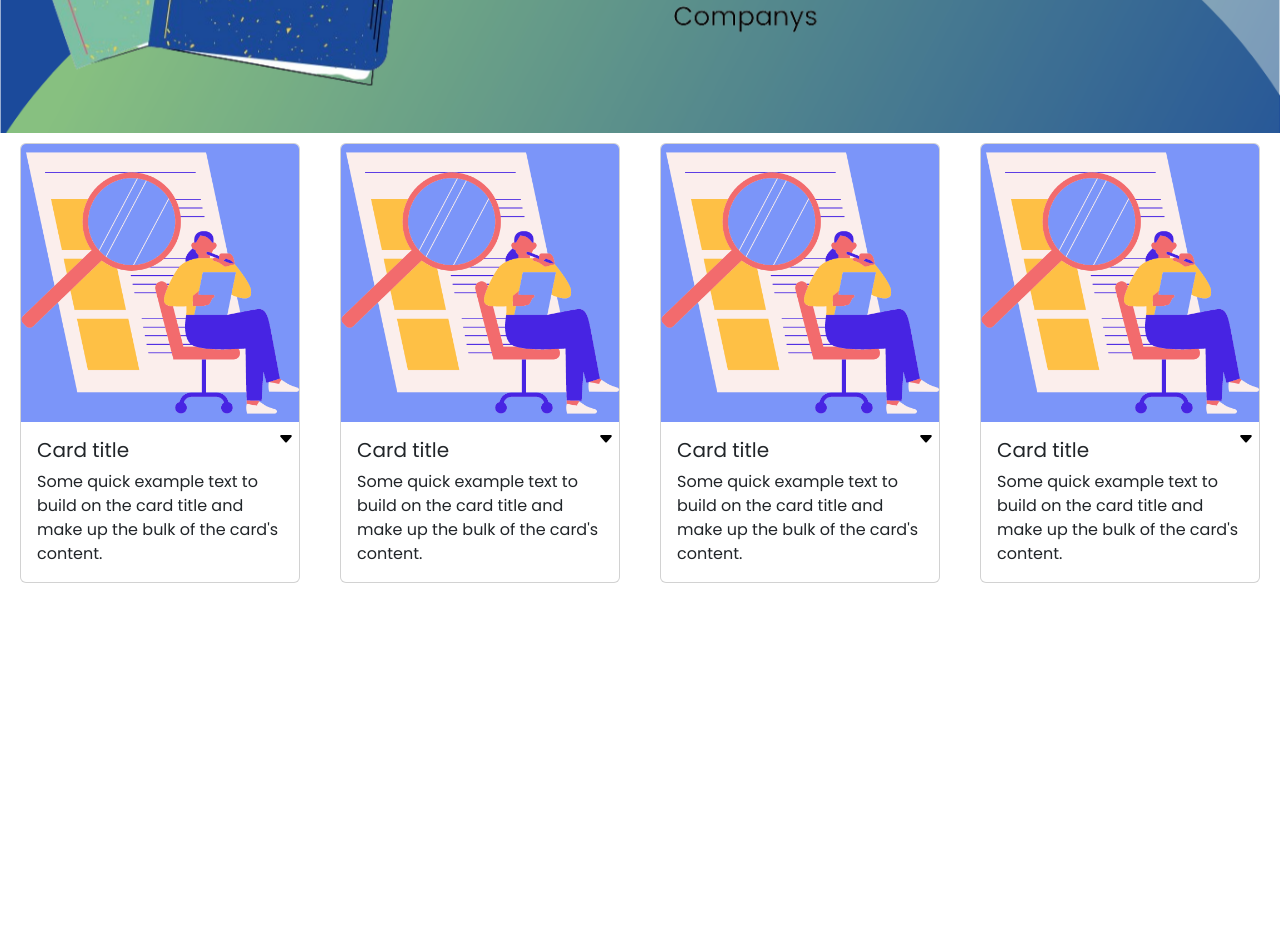
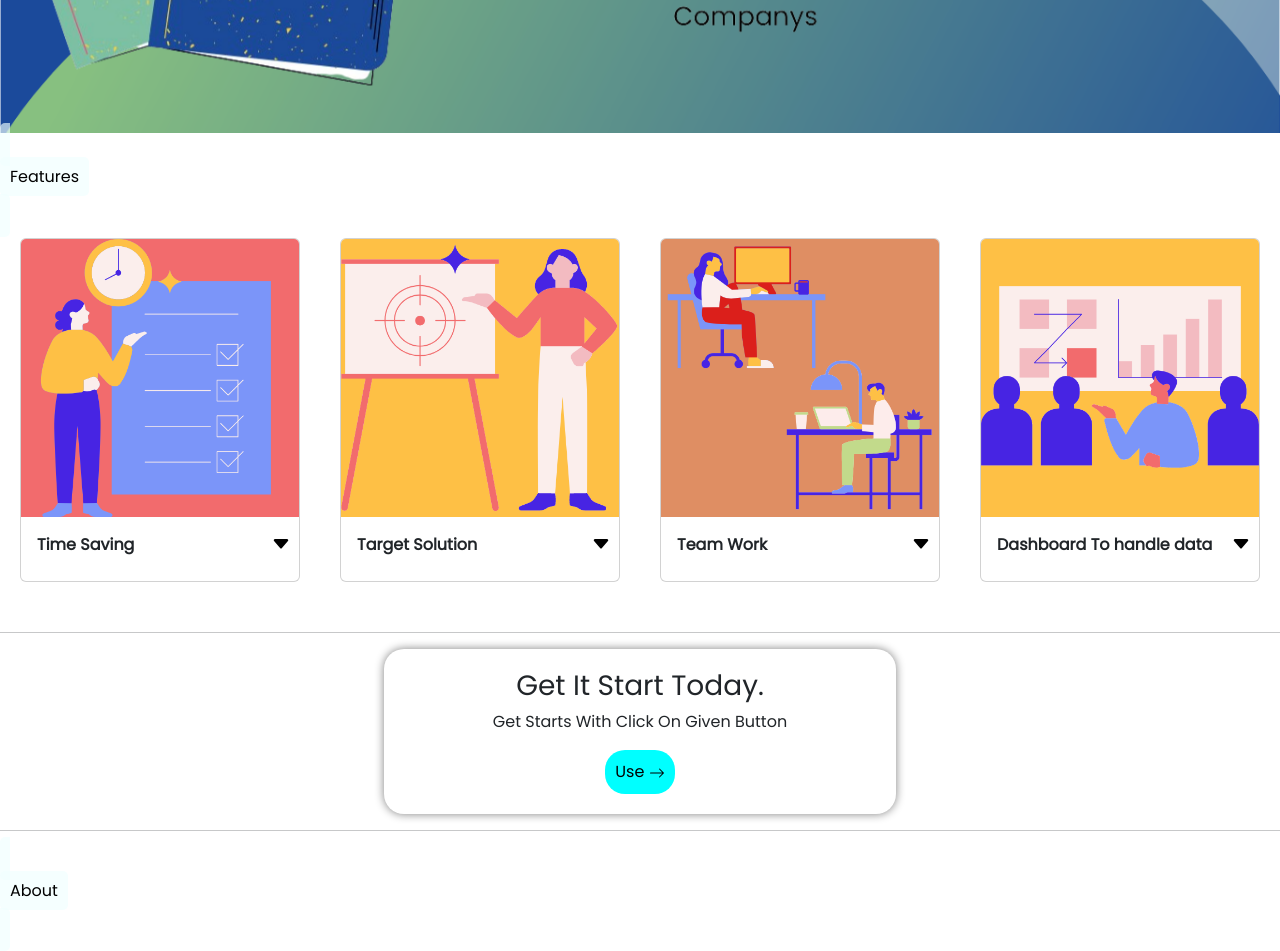
Before and after one commit to himanshuchauhan59/BillerFrontpageWeb, a plain HTML site: page index.html in a window 1280 px wide. Shown: the part 420-1371 px from the top of the page. Before the commit the page ends 1013 px from the top, so only its background shows below. Drawn offline with Linux system fonts and the light colour scheme.

Commit message:
Save with half of the complete

```diff
--- a/index.html
+++ b/index.html
@@ -20,10 +20,11 @@
                     <path
                         d="M4.646 4.646a.5.5 0 0 1 .708 0L8 7.293l2.646-2.647a.5.5 0 0 1 .708.708L8.707 8l2.647 2.646a.5.5 0 0 1-.708.708L8 8.707l-2.646 2.647a.5.5 0 0 1-.708-.708L7.293 8 4.646 5.354a.5.5 0 0 1 0-.708z" />
                 </svg></button>
-            <li class="nav-item"><a href="#">Home</a></li>
-            <li class="nav-item"><a href="#">Features</a></li>
-            <li class="nav-item"><a href="#">About Us</a></li>
-            <li class="nav-item"><a href="#">Contact Us</a></li>
+                <li class="nav-items"><a href="#">Home</a></li>
+                <li class="nav-items"><a href="#Feature">Features</a></li>
+                <li class="nav-items"><a href="#Use">Use Now</a></li>
+                <li class="nav-items"><a href="#About">About Us</a></li>
+                <li class="nav-items"><a href="#">Contact Us</a></li>
         </ul>
     </div>
     <div>
@@ -32,21 +33,19 @@
                 <h3>Biller</h3>
             </div>
             <div class="toggle-block d-flex align-items-start">
-                <button id="open-toggle" onclick="nav_toggle()" class="btn-toggle"><svg
-                        xmlns="http://www.w3.org/2000/svg" width="16" height="16" fill="currentColor"
-                        class="bi bi-three-dots-vertical" viewBox="0 0 16 16">
-                        <path
-                            d="M9.5 13a1.5 1.5 0 1 1-3 0 1.5 1.5 0 0 1 3 0zm0-5a1.5 1.5 0 1 1-3 0 1.5 1.5 0 0 1 3 0zm0-5a1.5 1.5 0 1 1-3 0 1.5 1.5 0 0 1 3 0z" />
-                    </svg></button>
+                <button id="open-toggle" onclick="nav_toggle()" class="btn-toggle"><svg xmlns="http://www.w3.org/2000/svg" width="16" height="16" fill="currentColor" class="bi bi-three-dots-vertical" viewBox="0 0 16 16">
+                    <path d="M9.5 13a1.5 1.5 0 1 1-3 0 1.5 1.5 0 0 1 3 0zm0-5a1.5 1.5 0 1 1-3 0 1.5 1.5 0 0 1 3 0zm0-5a1.5 1.5 0 1 1-3 0 1.5 1.5 0 0 1 3 0z"/>
+                  </svg></button>
                 <ul class="nav-all-items">
                     <li class="nav-items"><a href="#">Home</a></li>
-                    <li class="nav-items"><a href="#">Features</a></li>
-                    <li class="nav-items"><a href="#">About Us</a></li>
+                    <li class="nav-items"><a href="#Feature">Features</a></li>
+                    <li class="nav-items"><a href="#Use">Use Now</a></li>
+                    <li class="nav-items"><a href="#About">About Us</a></li>
                     <li class="nav-items"><a href="#">Contact Us</a></li>
                 </ul>
             </div>
         </nav>
-        <section class="slider p-0 m-0" style="position: relative;z-index: -1;">
+        <section class="slider p-0 m-0" style="position: relative;z-index: -1;" >
             <img src="./assets/waveboard.png" class="slider-background-img w-100 h-100" alt="">
             <div id="carouselExampleSlidesOnly" class="carousel slide" data-bs-ride="carousel">
                 <div class="carousel-inner">
@@ -68,96 +67,150 @@
                 </div>
             </div>
         </section>
-        <section class="feature-slider">
+        <section class="feature-slider" id="Feature">
+            <a href="#Feature" class="bookmarks"><h3>Features</h3></a>
             <div class="features">
                 <div class="card">
                     <img src="./assets/searching.png" class="card-img-top" alt="...">
                     <div style="position: relative;">
                         <button class="btn-slide-card">
-                            <svg xmlns="http://www.w3.org/2000/svg" width="16" height="16" fill="currentColor"
-                                class="bi bi-caret-down-fill" viewBox="0 0 16 16">
+                            <svg xmlns="http://www.w3.org/2000/svg" fill="currentColor" class="bi bi-caret-down-fill"
+                                viewBox="0 0 16 16">
                                 <path
                                     d="M7.247 11.14 2.451 5.658C1.885 5.013 2.345 4 3.204 4h9.592a1 1 0 0 1 .753 1.659l-4.796 5.48a1 1 0 0 1-1.506 0z" />
                             </svg>
                         </button>
                     </div>
                     <div class="card-body">
-                        <h5 class="card-title">Card title</h5>
-                        <p class="card-text">Some quick example text to build on the card title and make up the bulk
-                            of the card's content.</p>
+                        <p class="card-title">Best Searching Capacity</p>
+                        <p class="card-text" id="card-one">Biller Contains the Best Searching capability with best
+                            Algorithams that can give you best your data</p>
                     </div>
                 </div>
                 <div class="card">
-                    <img src="./assets/searching.png" class="card-img-top" alt="...">
+                    <img src="./assets/time_consuming.png" class="card-img-top" alt="...">
                     <div style="position: relative;">
                         <button class="btn-slide-card">
-                            <svg xmlns="http://www.w3.org/2000/svg" width="16" height="16" fill="currentColor"
-                                class="bi bi-caret-down-fill" viewBox="0 0 16 16">
+                            <svg xmlns="http://www.w3.org/2000/svg" fill="currentColor" class="bi bi-caret-down-fill"
+                                viewBox="0 0 16 16">
                                 <path
                                     d="M7.247 11.14 2.451 5.658C1.885 5.013 2.345 4 3.204 4h9.592a1 1 0 0 1 .753 1.659l-4.796 5.48a1 1 0 0 1-1.506 0z" />
                             </svg>
                         </button>
                     </div>
                     <div class="card-body">
-                        <h5 class="card-title">Card title</h5>
-                        <p class="card-text">Some quick example text to build on the card title and make up the bulk
-                            of the card's content.</p>
+                        <p class="card-title">Time Saving</p>
+                        <p class="card-text" id="card-two">This is the Best software for the time saving. very fast to
+                            provide service</p>
                     </div>
                 </div>
-
                 <div class="card">
-                    <img src="./assets/searching.png" class="card-img-top" alt="...">
+                    <img src="./assets/taget_solution.png" class="card-img-top" alt="...">
                     <div style="position: relative;">
                         <button class="btn-slide-card">
-                            <svg xmlns="http://www.w3.org/2000/svg" width="16" height="16" fill="currentColor"
-                                class="bi bi-caret-down-fill" viewBox="0 0 16 16">
+                            <svg xmlns="http://www.w3.org/2000/svg" fill="currentColor" class="bi bi-caret-down-fill"
+                                viewBox="0 0 16 16">
                                 <path
                                     d="M7.247 11.14 2.451 5.658C1.885 5.013 2.345 4 3.204 4h9.592a1 1 0 0 1 .753 1.659l-4.796 5.48a1 1 0 0 1-1.506 0z" />
                             </svg>
                         </button>
                     </div>
                     <div class="card-body">
-                        <h5 class="card-title">Card title</h5>
-                        <p class="card-text">Some quick example text to build on the card title and make up the bulk
-                            of the card's content.</p>
+                        <p class="card-title">Target Solution</p>
+                        <p class="card-text" id="card-three">Easily achive your goal to work done. And very customizable
+                        </p>
                     </div>
                 </div>
-
-
                 <div class="card">
-                    <img src="./assets/searching.png" class="card-img-top" alt="...">
+                    <img src="./assets/remotely.png" class="card-img-top" alt="...">
                     <div style="position: relative;">
                         <button class="btn-slide-card">
-                            <svg xmlns="http://www.w3.org/2000/svg" width="16" height="16" fill="currentColor"
-                                class="bi bi-caret-down-fill" viewBox="0 0 16 16">
+                            <svg xmlns="http://www.w3.org/2000/svg" fill="currentColor" class="bi bi-caret-down-fill"
+                                viewBox="0 0 16 16">
                                 <path
                                     d="M7.247 11.14 2.451 5.658C1.885 5.013 2.345 4 3.204 4h9.592a1 1 0 0 1 .753 1.659l-4.796 5.48a1 1 0 0 1-1.506 0z" />
                             </svg>
                         </button>
                     </div>
                     <div class="card-body">
-                        <h5 class="card-title">Card title</h5>
-                        <p class="card-text">Some quick example text to build on the card title and make up the bulk
-                            of the card's content.</p>
+                        <p class="card-title">Team Work</p>
+                        <p class="card-text" id="card-four">Easy to work with team and to give other data to internet
+                            without any media</p>
                     </div>
                 </div>
-
                 <div class="card">
-                    <img src="./assets/searching.png" class="card-img-top" alt="...">
+                    <img src="./assets/best_dash.png" class="card-img-top" alt="...">
                     <div style="position: relative;">
                         <button class="btn-slide-card">
-                            <svg xmlns="http://www.w3.org/2000/svg" width="16" height="16" fill="currentColor"
-                                class="bi bi-caret-down-fill" viewBox="0 0 16 16">
+                            <svg xmlns="http://www.w3.org/2000/svg" fill="currentColor" class="bi bi-caret-down-fill"
+                                viewBox="0 0 16 16">
                                 <path
                                     d="M7.247 11.14 2.451 5.658C1.885 5.013 2.345 4 3.204 4h9.592a1 1 0 0 1 .753 1.659l-4.796 5.48a1 1 0 0 1-1.506 0z" />
                             </svg>
                         </button>
                     </div>
                     <div class="card-body">
-                        <h5 class="card-title">Card title</h5>
-                        <p class="card-text">Some quick example text to build on the card title and make up the bulk
-                            of the card's content.</p>
+                        <p class="card-title">Dashboard To handle data</p>
+                        <p class="card-text" id="card-five">Best Dashboard to work on the startup and to get overview to
+                            the application</p>
                     </div>
+                </div>
+                <div class="card">
+                    <img src="./assets/payment.png" class="card-img-top" alt="...">
+                    <div style="position: relative;">
+                        <button class="btn-slide-card">
+                            <svg xmlns="http://www.w3.org/2000/svg" fill="currentColor" class="bi bi-caret-down-fill"
+                                viewBox="0 0 16 16">
+                                <path
+                                    d="M7.247 11.14 2.451 5.658C1.885 5.013 2.345 4 3.204 4h9.592a1 1 0 0 1 .753 1.659l-4.796 5.48a1 1 0 0 1-1.506 0z" />
+                            </svg>
+                        </button>
+                    </div>
+                    <div class="card-body">
+                        <p class="card-title">Payment Ledger</p>
+                        <p class="card-text" id="card-six">Best the payment system to maintain the payments recipt or
+                            paying ledger</p>
+                    </div>
+                </div>
+                <div class="card">
+                    <img src="./assets/workFree.png" class="card-img-top" alt="...">
+                    <div style="position: relative;">
+                        <button class="btn-slide-card">
+                            <svg xmlns="http://www.w3.org/2000/svg" fill="currentColor" class="bi bi-caret-down-fill"
+                                viewBox="0 0 16 16">
+                                <path
+                                    d="M7.247 11.14 2.451 5.658C1.885 5.013 2.345 4 3.204 4h9.592a1 1 0 0 1 .753 1.659l-4.796 5.48a1 1 0 0 1-1.506 0z" />
+                            </svg>
+                        </button>
+                    </div>
+                    <div class="card-body">
+                        <p class="card-title">Work In Happy <br> And Free</p>
+                        <p class="card-text" id="card-seven">Easy to other billing or accounting software. To work free
+                            to use</p>
+                    </div>
+                </div>
+            </div>
+        </section>
+        <hr>
+        <section>
+            <div class="redirect-component" id="Use">
+                <h3>Get It Start Today.</h3>
+                <p>Get Starts With Click On Given Button</p>
+                <button class="get-start">Use
+                    <svg xmlns="http://www.w3.org/2000/svg" width="16" height="16" fill="currentColor"
+                        class="bi bi-arrow-right" viewBox="0 0 16 16">
+                        <path fill-rule="evenodd"
+                            d="M1 8a.5.5 0 0 1 .5-.5h11.793l-3.147-3.146a.5.5 0 0 1 .708-.708l4 4a.5.5 0 0 1 0 .708l-4 4a.5.5 0 0 1-.708-.708L13.293 8.5H1.5A.5.5 0 0 1 1 8z" />
+                    </svg>
+                </button>
+            </div>
+        </section>
+        <hr>
+        <section id="About">
+            <a href="#About" class="bookmarks"><h3>About</h3></a>
+            <div class="about-section">
+                <div>
+
                 </div>
             </div>
         </section>
@@ -205,7 +258,7 @@
                 });
                 console.log("650 up screen");
             }
-            if (window.matchMedia("(min-width: 950px)").matches){
+            if (window.matchMedia("(min-width: 950px)").matches) {
                 $(document).ready(function () {
                     $('.features').slick({
                         slidesToShow: 4,
--- a/view-files/index.js
+++ b/view-files/index.js
@@ -2,6 +2,22 @@ let toggleBol = false;
 let open_toggle = document.getElementById("open-toggle");
 let close_btn = document.getElementById("close_btn");
 let nav_item = document.querySelectorAll("li.nav-item");
+let card = document.querySelectorAll(".card");
+
+card.forEach((ele) => {
+    ele.childNodes[3].childNodes[1].addEventListener("click" , () => {
+        if(ele.childNodes[3].childNodes[1].style.transform == "") {
+            ele.childNodes[3].childNodes[1].style.transform = "rotate(180deg)";
+        }
+        else {
+            ele.childNodes[3].childNodes[1].style.transform = "";
+        }
+
+        $(`#${ele.childNodes[5].childNodes[3].id}`).slideToggle();
+    })
+})
+
+
 nav_item.forEach((ele) => {
     ele.addEventListener("click" , () => {
         $(".slide-over").slideToggle();
--- a/view-files/style.css
+++ b/view-files/style.css
@@ -7,14 +7,12 @@
     font-family: 'Poppins', sans-serif;
 }
 
-:root {
-    --fontSize : 10px;
-}
-
 .nav {
+    position: sticky;
+    z-index: 3;
+    top: 0px;
     padding: 10px 0px;
-    background-color: rgba(255, 255, 255, 0.295);
-    position: sticky;
+    background-color: rgba(255, 255, 255, 0.842);
     display: flex;
     flex-direction: row;
     align-items: center;
@@ -146,23 +144,75 @@
 }
 
 .card {
+    width: auto;
     margin: 10px 20px;
-    max-width: 20%;
     position: relative;
 }
 
-.card  .btn-slide-card {
+.card .card-title {
+    font-weight: 600;
+}
+
+.card .btn-slide-card {
     width: auto;
     border: none;
     background: transparent;
     margin: 5px;
-    font-size: 6px;
     border-radius: 50%;
     position: absolute;
-    top: 4px;
-    right: 0px;
+    top: 10px;
+    right: 3px;
+    transition: all .50s;
 }
 
+.card .btn-slide-card svg {
+    width: 20px;
+}
+
+.card .card-body .card-text {
+    display: none;
+}
+
+.redirect-component {
+    width: calc(100% - 60%);
+    border: none;
+    border-radius: 20px;
+    box-shadow: 0px 0px 10px gray;
+    margin: 10px auto;
+    padding: 20px;
+    display: flex;
+    flex-direction: column;
+    align-items: center;
+    justify-content: space-around;
+}
+
+.redirect-component button {
+    width: auto;
+    border: none;
+    border-radius: 20px;
+    background-color: aqua;
+    padding: 10px;
+    transition: all 0.50s;
+}
+
+.redirect-component button:hover {
+    color: white;
+    background-color: rgb(98, 0, 255);
+}
+
+.bookmarks , .bookmarks h3{
+    width: fit-content;
+    position: sticky;
+    z-index: 3;
+    top: 0px;
+    border-radius: 5px;
+    padding: 10px;
+    font-size: 1em;
+    cursor: pointer;
+    text-decoration: none;
+    color: black;
+    background-color: rgba(240, 255, 255, 0.651);
+}
 
 @media screen and (max-width : 650px) {
     .nav {
@@ -180,16 +230,37 @@
     }
 
     .card {
-        max-width: 30%;
+        font-size: 12px;
     }
 
-    .card .card-body {
-        font-size: var(--fontSize);
+    .card .card-title {
+        font-size: 14px;
+    }
+
+    .card .btn-slide-card svg {
+        width: 15px;
+    }
+
+    .redirect-component {
+        font-size: 10px;
+        width: 60%;
     }
 }
 
 @media screen and (max-width : 400px) {
     .card {
-        max-width: 35%;
+        font-size: 10px;
+    }
+
+    .card .card-title {
+        font-size: 12px;
+    }
+
+    .card .btn-slide-card svg {
+        width: 12px;
+    }
+
+    .redirect-component {
+        width: 70%;
     }
 }
```
Also changed, not shown: assets/5.png (deleted), assets/best_dash.png (renamed from assets/6.png), assets/logo.png (added), assets/logo_backRem.png (added), assets/payment.png (renamed from assets/7.png), assets/remotely.png (renamed from assets/4.png), assets/taget_solution.png (renamed from assets/3.png), assets/time_consuming.png (renamed from assets/2.png), assets/workFree.png (renamed from assets/8.png).
